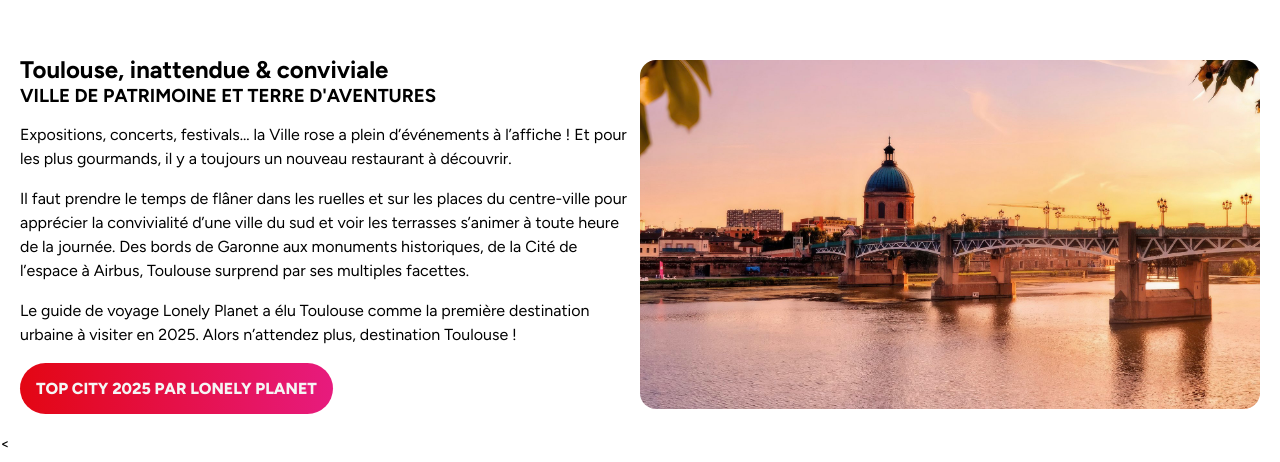
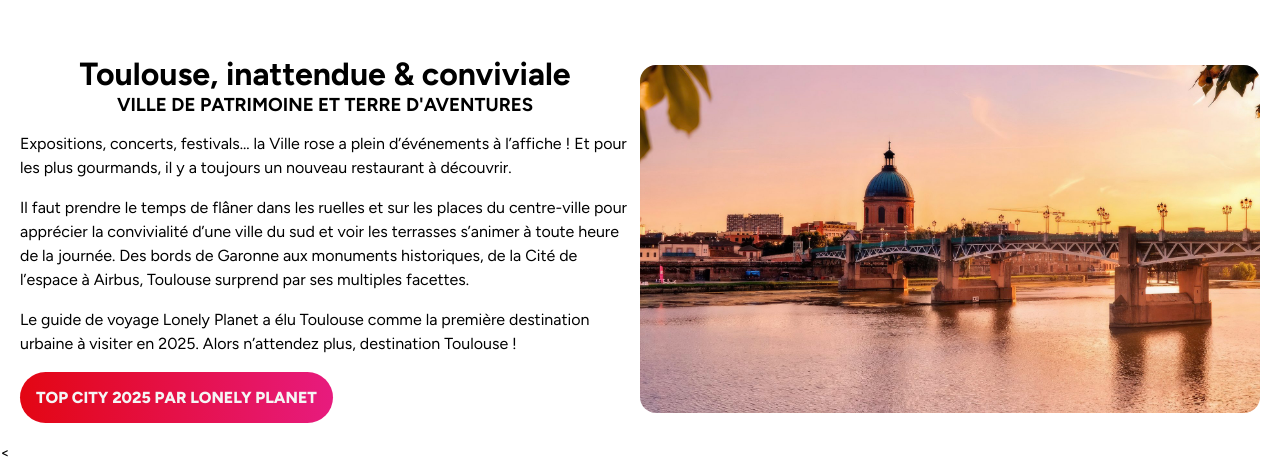
Before and after one commit to danchaud-vincent/responsivesite_project, a plain HTML site: page index.html in a window 1280 px wide. Shown: the part 785-1247 px from the top of the page. Drawn offline with Linux system fonts and the light colour scheme; grey boxes are pictures that could not be loaded.

Commit message:
update css

```diff
--- a/index.css
+++ b/index.css
@@ -70,6 +70,10 @@ body{
 /* TYPOGRAPHY */
 h1, h2, h3{
     margin: 0;
+}
+
+h2{
+    font-size: 2rem;
 }
 
 p{
@@ -148,4 +152,12 @@ a{
         align-items: center;
     }
 
+    .destination-section h2, .destination-section h3{
+        text-align: center;
+    }
+
+    .btn-link{
+        text-align: center;
+    }
+
 }
```
